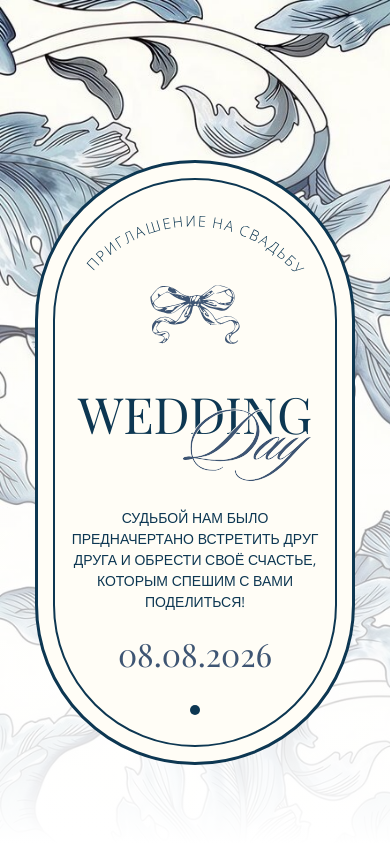
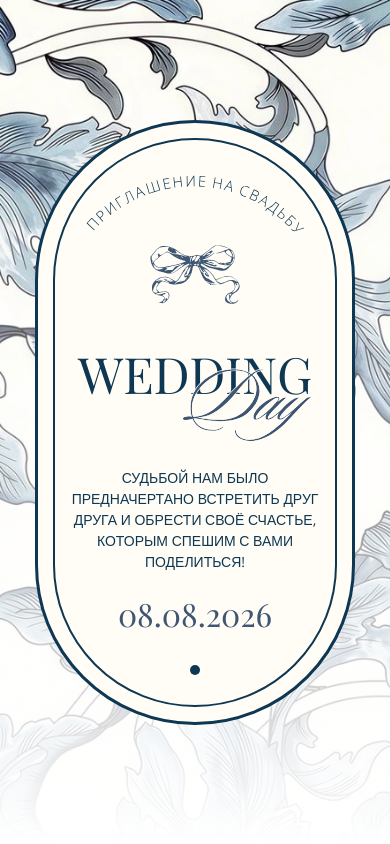
Before and after one commit to piy-bebe/wedding, a Next.js app: page / in a window 390 px wide. Both pictures are taken after a click on the button "ОТКРЫТЬ". Shown: the top 844 px of the page. Built offline with nearby package versions, Linux system fonts and the light colour scheme.

Commit message:
fix: поправить адаптив секции hero

```diff
--- a/styles/hero.module.scss
+++ b/styles/hero.module.scss
@@ -126,14 +126,9 @@
 }
 
 @media (max-width: 920px) {
-  .hero {
-    margin-bottom: 145px;
-  }
   .frame {
     width: 540px;
     height: auto;
-
-    margin-top: 70px;
   }
 
   .imageWelcome {
@@ -173,7 +168,7 @@
 @media (max-width: 654px) {
   .frame {
     max-width: 430px;
-    margin-top: 120px;
+
     border: 4px solid #0d3752;
     &__inner {
       border: 2px solid #0d3752;
@@ -214,7 +209,6 @@
 @media (max-width: 500px) {
   .frame {
     max-width: 320px;
-    margin-top: 80px;
     border: 3px solid #0d3752;
     &__inner {
       border: 2px solid #0d3752;
@@ -223,7 +217,6 @@
 
   .imageWelcome {
     width: 230px;
-
     margin-top: 0;
   }
 
```
